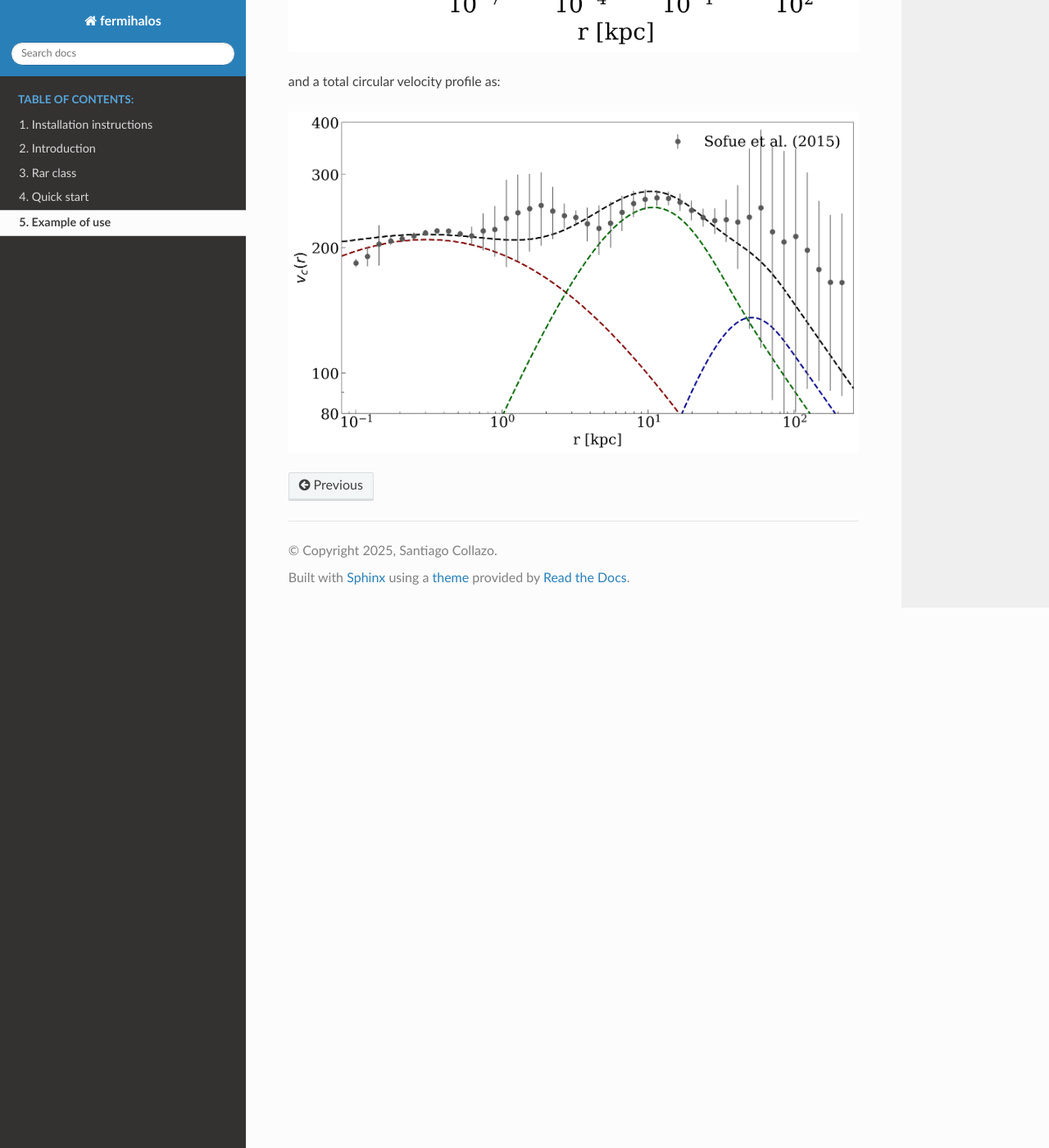
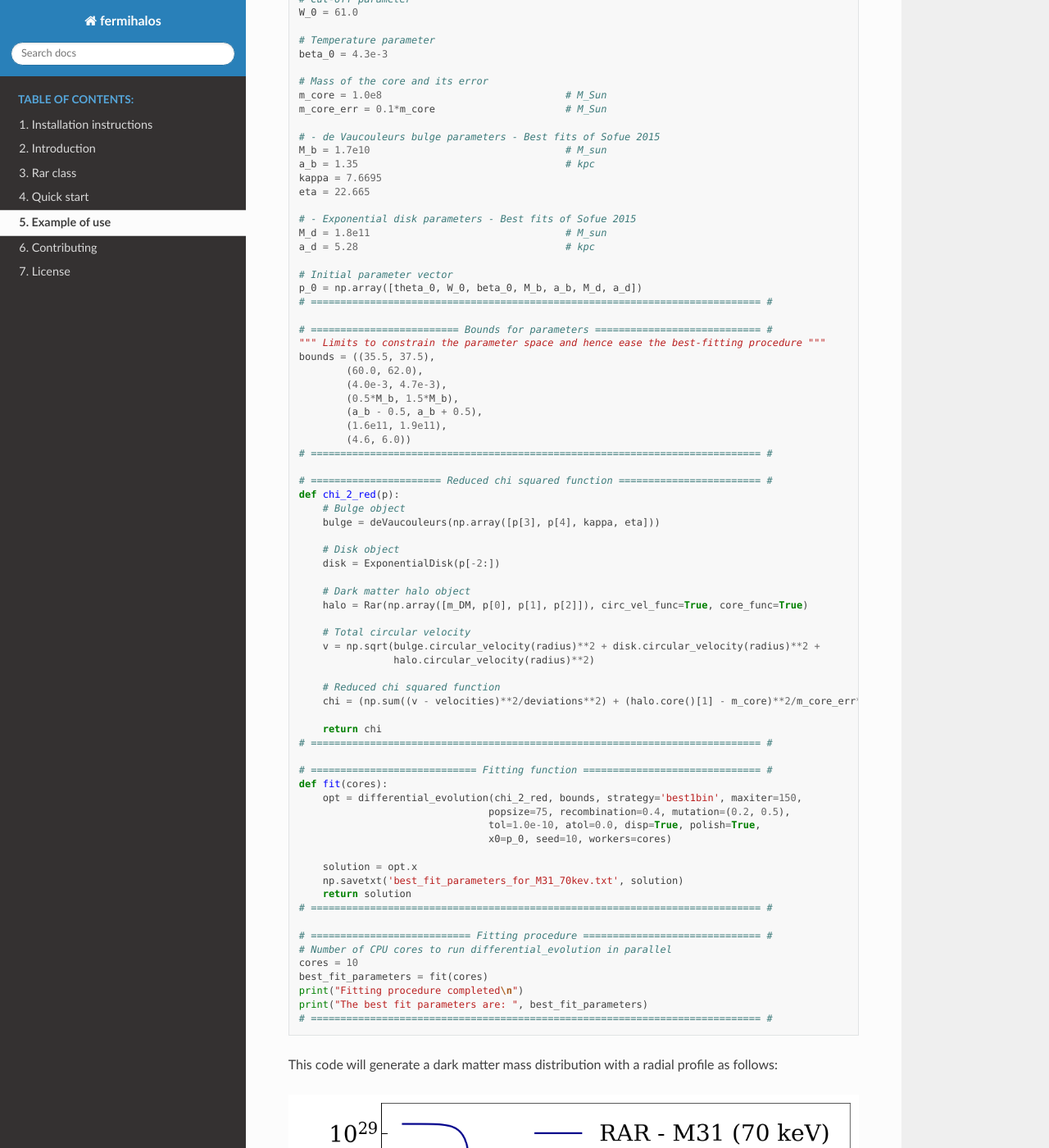
Before and after one commit to Santiq22/FermiHalos, a Sphinx documentation site: the page built from docs/source/example_of_use.rst, in a window 1280 px wide and 1400 px high, scrolled down 883 px. Shown: the whole window at 82% size. Built offline with Sphinx 7.4.7 and the Read the Docs theme 3.1.0, drawn with Linux system fonts in a browser that asks for light colours; some of the changed text lies outside the part shown.

Commit message:
Writing contributing.rst and license.rst

```diff
--- /dev/null
+++ b/docs/source/contributing.rst
@@ -0,0 +1,9 @@
+Contributing
+============
+
+In case any issue or bug is found, please, report it as an issue on the `GitHub <https://github.com/Santiq22/FermiHalos>`_ page of the repository. This way, we can work to solve it as soon as possible.
+
+In addition, any comment or suggestion to improve the code are welcome to discuss. Please, feel free to contact the authors:
+
+- Santiago Collazo: ``scollazo@fcaglp.unlp.edu.ar``
+- Martín Mestre: ``mmestre@fcaglp.unlp.edu.ar``
--- a/docs/source/example_of_use.rst
+++ b/docs/source/example_of_use.rst
@@ -4,6 +4,7 @@
 There are plenty of aplications where a RAR dark matter halo can play a role (see the main paper for further details). Here we show a classical application of galactic dynamics, the fitting of a rotation curve.
 
 .. code-block:: python
+
     # =============================== Packages =================================== #
     import numpy as np
     from scipy.optimize import differential_evolution
--- a/docs/source/index.rst
+++ b/docs/source/index.rst
@@ -20,3 +20,5 @@
    rar_class.rst
    quick_start.rst
    example_of_use.rst
+   contributing.rst
+   license.rst
--- /dev/null
+++ b/docs/source/license.rst
@@ -0,0 +1,6 @@
+License
+=======
+
+This code is subject to MIT License. In addition, it is asked the following conditions in order to use the code:
+
+- The potential works published in scientific journals that have used this code have to cite this collaboration. The official publication of the code can be found `here <>`_.
--- a/docs/source/quick_start.rst
+++ b/docs/source/quick_start.rst
@@ -4,11 +4,13 @@
 To use the program, it has to be instantiated a ``Rar`` object as indicated at the beggining of the documentation. To do so, the ``Rar`` class has to be imported previously as:
 
 .. code-block:: python
+
     >>> from fermihalos import Rar
 
 Then, by setting up the 4 free parameters of the model and the boolean flags to allow for the computation of different astrophysical quantities, the differential equations are integrated during the instance of the ``Rar`` object and the methods are ready to use.
 
 .. code-block:: python
+
     >>> import numpy as np
     >>> p = np.array([150.0, 39.0, 70.0, 1.0e-5])   # [m, theta_0, W_0, beta_0]
     >>> halo = Rar(p, dens_func=True)
```
